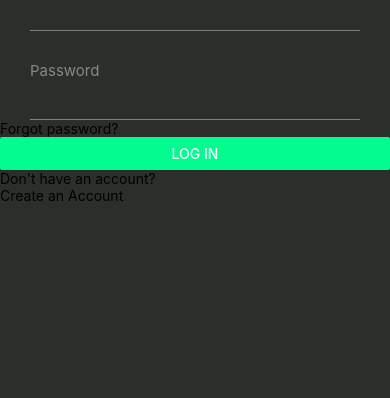
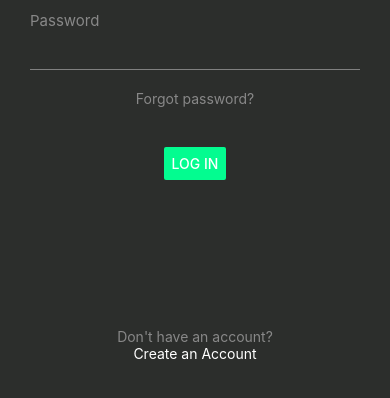
Before and after one commit to BorisPerkovic/LoginForm-ReactNative, a React Native app: screen / in a window 390 px wide. Shown: the part 354-752 px from the top of the page. Built offline with nearby package versions, Linux system fonts and the light colour scheme.

Commit message:
LoginForm 60% completed

```diff
--- a/components/DefaultText.tsx
+++ b/components/DefaultText.tsx
@@ -2,7 +2,7 @@ import React, { FunctionComponent } from 'react';
 import { Text, StyleSheet, StyleProp, TextStyle } from 'react-native';
 
 interface DefaultTextProps {
-  textStyle: StyleProp<TextStyle>;
+  textStyle?: StyleProp<TextStyle>;
 }
 
 export const DefaultText: FunctionComponent<DefaultTextProps> = ({
--- a/package.json
+++ b/package.json
@@ -11,7 +11,8 @@
   },
   "dependencies": {
     "react": "17.0.2",
-    "react-native": "0.66.3"
+    "react-native": "0.66.3",
+    "react-native-paper": "^4.10.1"
   },
   "devDependencies": {
     "@babel/core": "^7.12.9",
--- a/screens/LoginFormScreen.tsx
+++ b/screens/LoginFormScreen.tsx
@@ -5,7 +5,7 @@ import { DefaultText } from '../components/DefaultText';
 import { CustomInput } from '../components/CustomInput';
 import { CustomButton } from '../components/CustomButton';
 
-const LoginFormScreen = () => {
+export const LoginFormScreen = () => {
   const onPress = () => {
     console.log('pressed');
   };
@@ -27,13 +27,17 @@ const LoginFormScreen = () => {
         <DefaultText textStyle={styles.inputLabel}>Password</DefaultText>
         <CustomInput type={true} onChangeText={() => {}} />
       </View>
-      <View>
-        <Text>Forgot password?</Text>
+      <View style={styles.forgotPass}>
+        <DefaultText>Forgot password?</DefaultText>
+      </View>
+      <View style={styles.buttonContainer}>
         <CustomButton title="Log In" onPress={onPress} />
       </View>
-      <View>
-        <Text>Don't have an account?</Text>
-        <Text>Create an Account</Text>
+      <View style={styles.account}>
+        <DefaultText>Don't have an account?</DefaultText>
+        <DefaultText textStyle={{ color: 'white' }}>
+          Create an Account
+        </DefaultText>
       </View>
     </View>
   );
@@ -49,8 +53,8 @@ const styles = StyleSheet.create({
     alignItems: 'center',
   },
   image: {
-    width: 200,
-    height: 200,
+    width: 150,
+    height: 150,
     marginTop: 30,
   },
   title: {
@@ -66,6 +70,19 @@ const styles = StyleSheet.create({
     fontSize: 15,
     marginTop: 30,
   },
+  forgotPass: {
+    justifyContent: 'center',
+    alignItems: 'center',
+    paddingVertical: 20,
+  },
+  buttonContainer: {
+    justifyContent: 'center',
+    alignItems: 'center',
+    paddingVertical: 20,
+  },
+  account: {
+    flex: 1,
+    justifyContent: 'center',
+    alignItems: 'center',
+  },
 });
-
-export default LoginFormScreen;
```
Also changed, not shown: App.tsx (+2 -6 lines), 1 other file (tests, documents, lock files or other folders).
